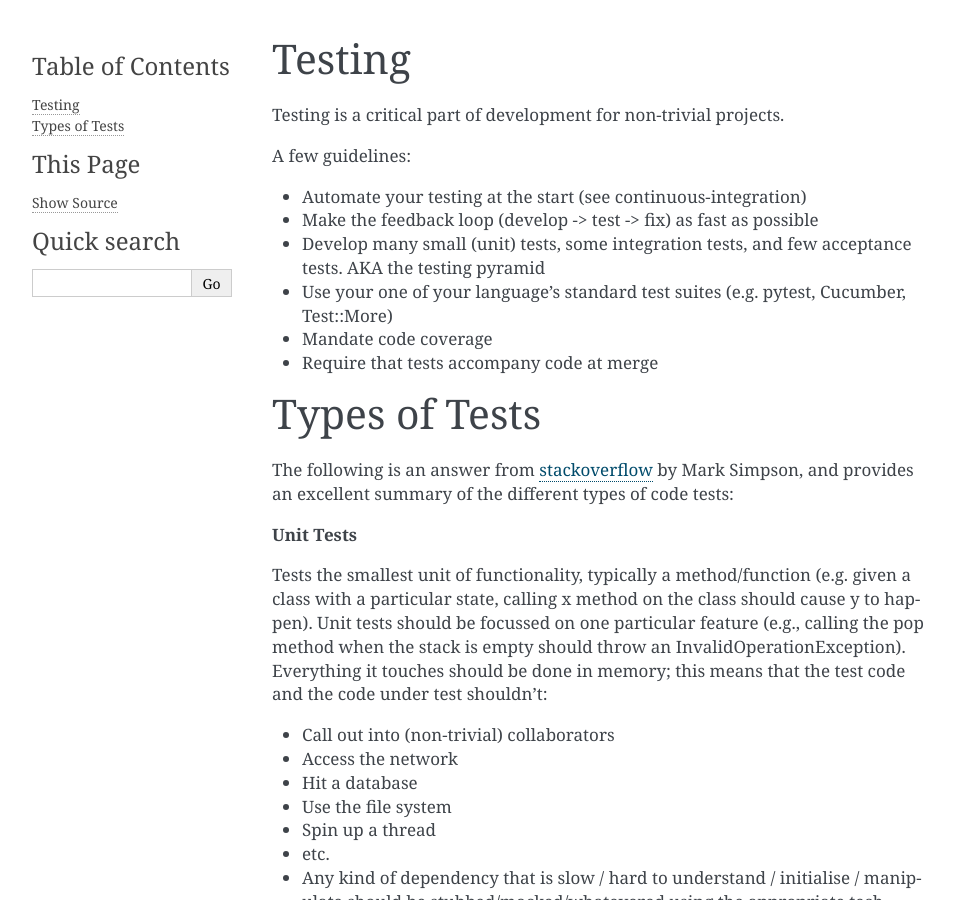
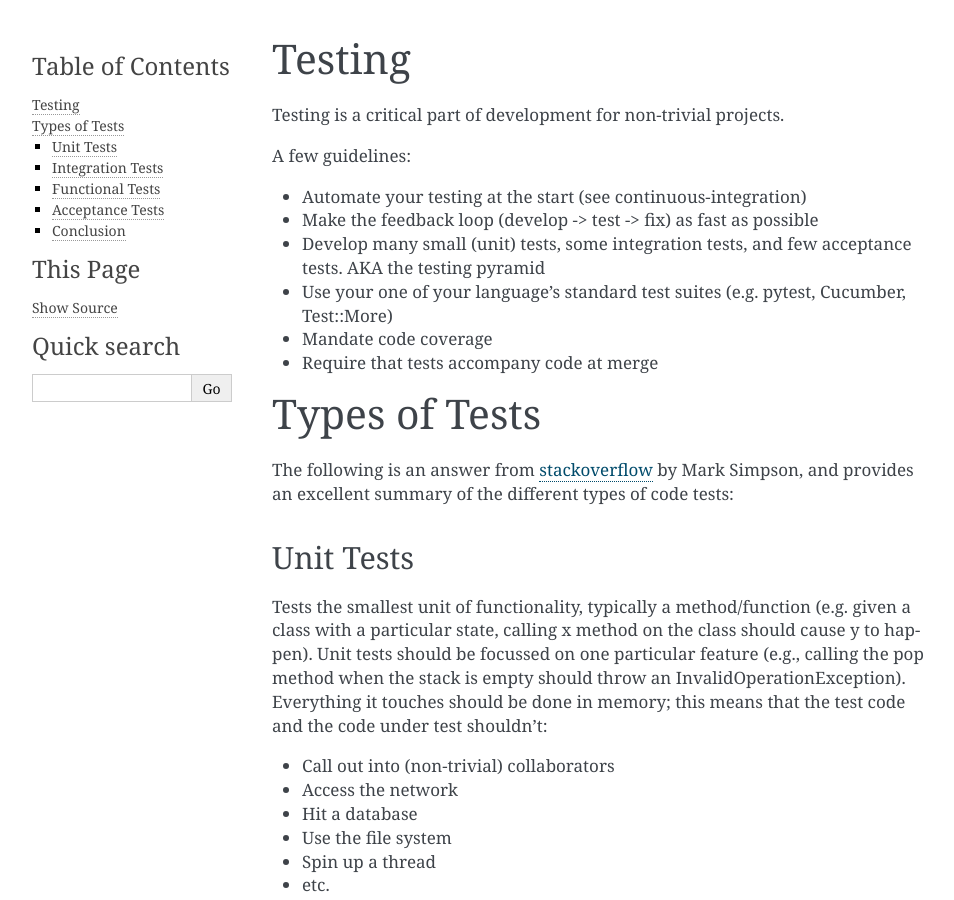
Before and after one commit to UMMS-Biocore/biocore-base, a Sphinx documentation site: the page built from docs/source/testing.rst, in a window 1280 px wide and 900 px high. Shown: the whole window, without its empty margins (148-1102 px from the left). Built offline with Sphinx 7.4.7, drawn with Linux system fonts in a browser that asks for light colours; pages that are not in the unit, such as notebooks, are missing from menus.

Commit message:
use proper sections

```diff
--- a/docs/source/testing.rst
+++ b/docs/source/testing.rst
@@ -24,7 +24,8 @@ The following is an answer from `stackoverflow
 <http://stackoverflow.com/a/4904533>`_ by Mark Simpson, and provides an
 excellent summary of the different types of code tests:
 
-**Unit Tests**
+Unit Tests
+*************
 
 Tests the smallest unit of functionality, typically a method/function (e.g.
 given a class with a particular state, calling x method on the class should
@@ -50,7 +51,8 @@ building blocks of your program function as intended before they're put
 together. The caveat is that, although you can prove they work perfectly in
 isolation, the units of code may blow up when combined which brings us to ...
 
-**Integration Tests**
+Integration Tests
+*************
 
 Integration tests build on unit tests by combining the units of code and testing
 that the resulting combination functions correctly. This can be either the
@@ -77,7 +79,8 @@ diagnose and the tests are harder to maintain.
 Also, integration tests don't necessarily prove that a complete feature works.
 The user may not care about the internal details of my programs, but I do!
 
-**Functional Tests**
+Functional Tests
+*************
 
 Functional tests check a particular feature for correctness by comparing the
 results for a given input against the specification. Functional tests don't
@@ -86,7 +89,8 @@ concern themselves with intermediate results or side-effects, just the result
 test part of the specification such as, "calling function Square(x) with the
 argument of 2 returns 4".
 
-**Acceptance Tests**
+Acceptance Tests
+*************
 
 Acceptance testing seems to be split into two types:
 
@@ -109,7 +113,8 @@ suite is basically an executable specification written in a domain specific
 language that describes the tests in the language used by the users of the
 system.
 
-**Conclusion**
+Conclusion
+*************
 
 They're all complementary. Sometimes it's advantageous to focus on one type or
 to eschew them entirely. The main difference for me is that some of the tests
```
